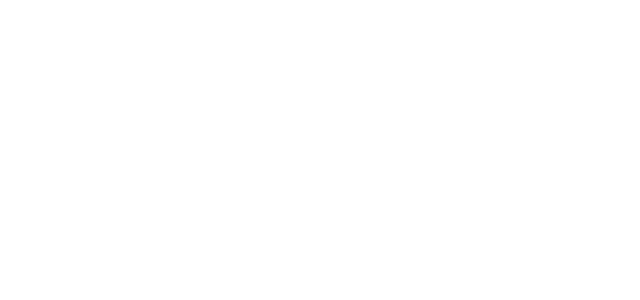
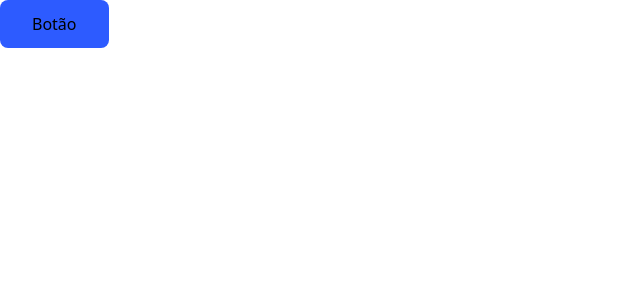
Before and after one commit to YuriCF1/Proj.Study-Next-TailwindCSS, a Next.js app in the folder alfabit/: page / in a window 1280 px wide. Shown: the top 300 px of the page, without its empty margins (0-640 px from the left). Built offline with nearby package versions, Linux system fonts and the light colour scheme.

Commit message:
Importing coimponent

```diff
--- a/alfabit/pages/index.tsx
+++ b/alfabit/pages/index.tsx
@@ -1,8 +1,11 @@
+import Button from "@/components/button/button"
+
 const App = () => {
   return (
     <>
       {/* Exemplo de utilização das variáveis */}
       {/* <h1 className="text-example bg-example2">Hello design system</h1> */}
+      <Button>Botão</Button>
     </>
   )
 }
```
